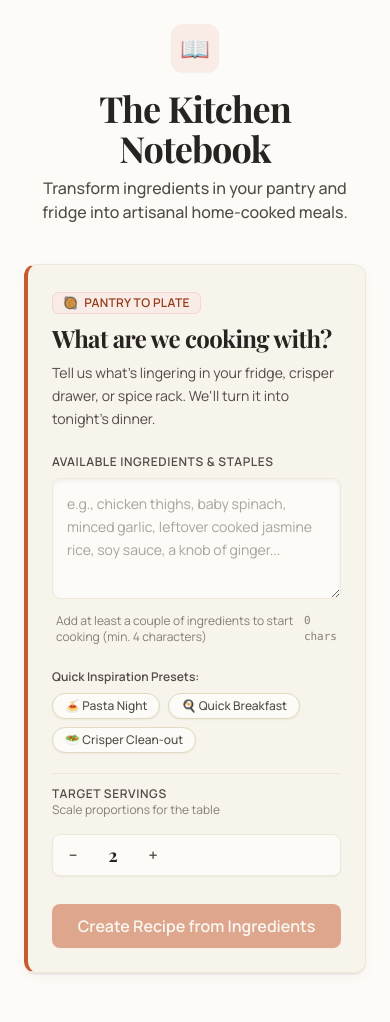
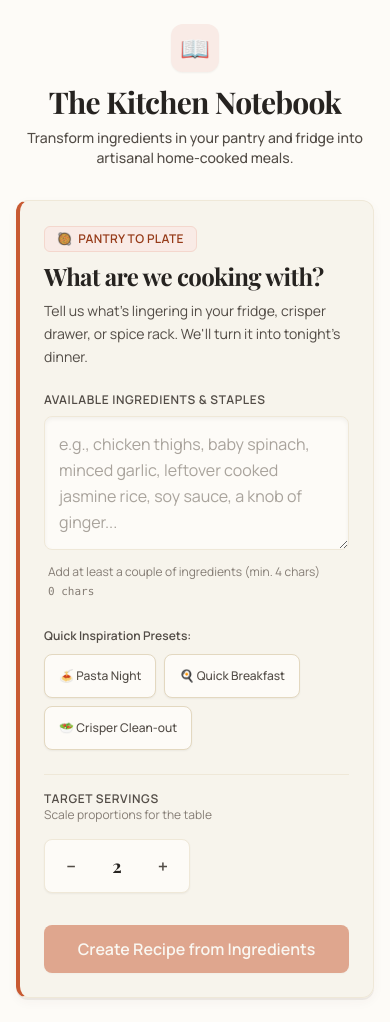
Before and after one commit to vansh-tambi/MasterChef, a React (Vite) app in the folder client/: page / in a window 390 px wide. Before the commit the page ends 997 px from the top, so only its background shows below. Built offline with nearby package versions, Linux system fonts and the light colour scheme; a web font is replaced by a local one.

Commit message:
fix(client): audit and enhance mobile responsiveness and 44px touch targets

```diff
--- a/client/src/App.jsx
+++ b/client/src/App.jsx
@@ -19,17 +19,17 @@ function App() {
   } = useRecipeRequest()
 
   return (
-    <main className="min-h-screen bg-cream-50 text-charcoal-900 font-body p-6 md:p-12 flex flex-col items-center">
-      <div className="max-w-3xl w-full space-y-10">
+    <main className="min-h-screen w-full bg-cream-50 text-charcoal-900 font-body px-4 py-6 sm:px-6 sm:py-12 flex justify-center">
+      <div className="max-w-2xl lg:max-w-3xl w-full space-y-8 sm:space-y-10">
         {/* Brand Header */}
         <header className="text-center space-y-2">
-          <div className="inline-flex items-center justify-center w-12 h-12 rounded-xl bg-terracotta-100 text-terracotta-600 text-2xl shadow-sm mb-2">
+          <div className="inline-flex items-center justify-center w-12 h-12 rounded-xl bg-terracotta-100 text-terracotta-600 text-2xl shadow-sm mb-1">
             📖
           </div>
-          <h1 className="font-display text-4xl md:text-5xl text-charcoal-900 font-bold tracking-tight">
+          <h1 className="font-display text-3xl sm:text-4xl md:text-5xl text-charcoal-900 font-bold tracking-tight break-words">
             The Kitchen Notebook
           </h1>
-          <p className="text-charcoal-700 text-base font-medium max-w-lg mx-auto">
+          <p className="text-charcoal-700 text-sm sm:text-base font-medium max-w-lg mx-auto break-words">
             Transform ingredients in your pantry and fridge into artisanal home-cooked meals.
           </p>
         </header>
@@ -58,7 +58,7 @@ function App() {
           />
         )}
 
-        {/* State 4: Idle - Recipe Input (preserving inputs if returning from revision) */}
+        {/* State 4: Idle - Recipe Input */}
         {status === 'idle' && (
           <RecipeInput
             onSubmit={submit}
--- a/client/src/components/RecipeInput.jsx
+++ b/client/src/components/RecipeInput.jsx
@@ -30,7 +30,6 @@ export function RecipeInput({
 
   const textareaRef = useRef(null)
 
-  // Sync if initial values change (e.g. returning from error/revision)
   useEffect(() => {
     if (initialIngredients) {
       setIngredients(
@@ -79,26 +78,29 @@ export function RecipeInput({
   }
 
   return (
-    <Card accent={true} className="w-full max-w-2xl mx-auto space-y-6">
+    <Card accent={true} className="w-full space-y-6">
       {/* Header */}
       <div className="space-y-2">
-        <div className="inline-flex items-center gap-1.5 px-2.5 py-0.5 rounded-md bg-terracotta-100 border border-terracotta-200 text-terracotta-700 text-xs font-semibold tracking-wide uppercase">
+        <div className="inline-flex items-center gap-1.5 px-3 py-1 rounded-md bg-terracotta-100 border border-terracotta-200 text-terracotta-700 text-xs font-semibold tracking-wide uppercase">
           <span>🥘</span>
           <span>Pantry to Plate</span>
         </div>
-        <h2 className="font-display text-2xl md:text-3xl text-charcoal-900 font-bold tracking-tight">
+        <h2 className="font-display text-2xl sm:text-3xl text-charcoal-900 font-bold tracking-tight break-words">
           What are we cooking with?
         </h2>
-        <p className="text-charcoal-700 text-sm leading-relaxed">
+        <p className="text-charcoal-700 text-sm sm:text-base leading-relaxed break-words">
           Tell us what's lingering in your fridge, crisper drawer, or spice rack. We'll turn it into tonight's dinner.
         </p>
       </div>
 
       {/* Form */}
-      <form onSubmit={handleSubmit} className="space-y-5">
-        {/* Ingredients Textarea */}
+      <form onSubmit={handleSubmit} className="space-y-6">
+        {/* Ingredients Textarea (16px / text-base prevents iOS Safari zoom) */}
         <div className="space-y-2">
-          <label htmlFor="ingredients-input" className="block text-xs font-bold text-charcoal-700 uppercase tracking-wider">
+          <label
+            htmlFor="ingredients-input"
+            className="block text-xs sm:text-sm font-bold text-charcoal-700 uppercase tracking-wider"
+          >
             Available Ingredients &amp; Staples
           </label>
           <textarea
@@ -109,11 +111,11 @@ export function RecipeInput({
             onChange={(e) => setIngredients(e.target.value)}
             disabled={isLoading}
             placeholder="e.g., chicken thighs, baby spinach, minced garlic, leftover cooked jasmine rice, soy sauce, a knob of ginger..."
-            className="w-full bg-cream-50 border border-cream-200 focus:border-terracotta-500 focus:ring-1 focus:ring-terracotta-500 rounded-lg p-3.5 text-charcoal-900 placeholder:text-charcoal-500/70 font-body text-sm leading-relaxed transition-all shadow-inner outline-none resize-y min-h-[110px] disabled:opacity-60 disabled:cursor-not-allowed"
+            className="w-full bg-cream-50 border border-cream-200 focus:border-terracotta-500 focus:ring-1 focus:ring-terracotta-500 rounded-lg p-3.5 sm:p-4 text-charcoal-900 placeholder:text-charcoal-500/70 font-body text-base leading-relaxed transition-all shadow-inner outline-none resize-y min-h-[120px] disabled:opacity-60 disabled:cursor-not-allowed"
           />
 
-          {/* Dynamic Helper Note */}
-          <div className="flex items-center justify-between text-xs px-1">
+          {/* Helper Note */}
+          <div className="flex flex-col sm:flex-row sm:items-center justify-between gap-1 text-xs px-1">
             <span
               className={`transition-colors ${
                 isValid ? 'text-olive-600 font-medium' : 'text-charcoal-500'
@@ -121,7 +123,7 @@ export function RecipeInput({
             >
               {isValid
                 ? '✓ Ready to compose your recipe'
-                : 'Add at least a couple of ingredients to start cooking (min. 4 characters)'}
+                : 'Add at least a couple of ingredients (min. 4 chars)'}
             </span>
             <span className="text-charcoal-500 font-mono text-[11px]">
               {trimmed.length} chars
@@ -129,9 +131,9 @@ export function RecipeInput({
           </div>
         </div>
 
-        {/* Clickable Inspiration Chips (Presets) */}
-        <div className="space-y-2 pt-1">
-          <span className="text-xs font-semibold text-charcoal-700 block">
+        {/* Clickable Inspiration Presets (Wrapping Naturally) */}
+        <div className="space-y-2.5 pt-1">
+          <span className="text-xs sm:text-sm font-semibold text-charcoal-700 block">
             Quick Inspiration Presets:
           </span>
           <div className="flex flex-wrap gap-2">
@@ -141,7 +143,7 @@ export function RecipeInput({
                 type="button"
                 onClick={() => handlePresetClick(preset.ingredients)}
                 disabled={isLoading}
-                className="border border-cream-300 bg-cream-50 hover:bg-cream-200/80 active:scale-[0.98] transition-all px-3 py-1 rounded-full text-xs font-medium text-charcoal-700 flex items-center gap-1.5 shadow-sm disabled:opacity-50 disabled:pointer-events-none"
+                className="min-h-[44px] border border-cream-300 bg-cream-50 hover:bg-cream-200/80 active:scale-[0.98] transition-all px-3.5 py-2 rounded-lg text-xs sm:text-sm font-medium text-charcoal-700 flex items-center gap-1.5 shadow-sm disabled:opacity-50 disabled:pointer-events-none text-left touch-manipulation"
               >
                 {preset.label}
               </button>
@@ -149,21 +151,21 @@ export function RecipeInput({
           </div>
         </div>
 
-        {/* Stepper Control for Servings */}
-        <div className="flex flex-col sm:flex-row sm:items-center justify-between gap-4 pt-3 border-t border-cream-200">
+        {/* Stepper Control for Servings (44x44px touch targets) */}
+        <div className="flex flex-col sm:flex-row sm:items-center justify-between gap-4 pt-4 border-t border-cream-200">
           <div>
-            <label className="block text-xs font-bold text-charcoal-700 uppercase tracking-wider">
+            <label className="block text-xs sm:text-sm font-bold text-charcoal-700 uppercase tracking-wider">
               Target Servings
             </label>
             <p className="text-xs text-charcoal-500">Scale proportions for the table</p>
           </div>
 
-          <div className="inline-flex items-center bg-cream-50 border border-cream-200 rounded-lg p-1 shadow-sm">
+          <div className="inline-flex items-center bg-cream-50 border border-cream-200 rounded-lg p-1 shadow-sm self-start sm:self-auto">
             <button
               type="button"
               onClick={() => handleServingChange(-1)}
               disabled={servings <= 1 || isLoading}
-              className="w-8 h-8 flex items-center justify-center rounded-md text-charcoal-700 hover:bg-cream-200 active:scale-95 disabled:opacity-30 disabled:pointer-events-none transition-all font-bold text-base select-none"
+              className="w-11 h-11 min-w-[44px] min-h-[44px] flex items-center justify-center rounded-md text-charcoal-700 hover:bg-cream-200 active:scale-95 disabled:opacity-30 disabled:pointer-events-none transition-all font-bold text-lg select-none touch-manipulation"
               aria-label="Decrease servings"
             >
               −
@@ -175,7 +177,7 @@ export function RecipeInput({
               type="button"
               onClick={() => handleServingChange(1)}
               disabled={servings >= 12 || isLoading}
-              className="w-8 h-8 flex items-center justify-center rounded-md text-charcoal-700 hover:bg-cream-200 active:scale-95 disabled:opacity-30 disabled:pointer-events-none transition-all font-bold text-base select-none"
+              className="w-11 h-11 min-w-[44px] min-h-[44px] flex items-center justify-center rounded-md text-charcoal-700 hover:bg-cream-200 active:scale-95 disabled:opacity-30 disabled:pointer-events-none transition-all font-bold text-lg select-none touch-manipulation"
               aria-label="Increase servings"
             >
               +
@@ -190,7 +192,7 @@ export function RecipeInput({
             variant="primary"
             size="lg"
             disabled={!isValid || isLoading}
-            className="w-full flex items-center justify-center gap-2"
+            className="w-full flex items-center justify-center gap-2 text-base"
           >
             <span>Create Recipe from Ingredients</span>
           </Button>
--- a/client/src/components/ui/Button.jsx
+++ b/client/src/components/ui/Button.jsx
@@ -8,9 +8,9 @@ const variants = {
 }
 
 const sizes = {
-  sm: 'px-3 py-1.5 text-xs',
-  md: 'px-4 py-2 text-sm',
-  lg: 'px-5 py-2.5 text-base',
+  sm: 'min-h-[44px] px-3.5 py-2.5 text-xs sm:text-sm',
+  md: 'min-h-[44px] px-4 py-2.5 text-sm sm:text-base',
+  lg: 'min-h-[48px] px-5 py-3 text-base',
 }
 
 export function Button({
@@ -22,7 +22,7 @@ export function Button({
   ...props
 }) {
   const baseStyles =
-    'font-body font-semibold inline-flex items-center justify-center rounded-lg transition-all duration-150 ease-out active:scale-[0.98] disabled:opacity-50 disabled:pointer-events-none disabled:active:scale-100 focus:outline-none focus-visible:ring-2 focus-visible:ring-terracotta-500/50'
+    'font-body font-semibold inline-flex items-center justify-center rounded-lg transition-all duration-150 ease-out active:scale-[0.98] disabled:opacity-50 disabled:pointer-events-none disabled:active:scale-100 focus:outline-none focus-visible:ring-2 focus-visible:ring-terracotta-500/50 touch-manipulation select-none'
 
   const variantStyles = variants[variant] || variants.primary
   const sizeStyles = sizes[size] || sizes.md
```
Also changed, not shown: client/src/components/FeedbackState.jsx (+12 -12 lines), client/src/components/RecipeLoading.jsx (+9 -9 lines), client/src/components/RecipeView.jsx (+37 -44 lines).
